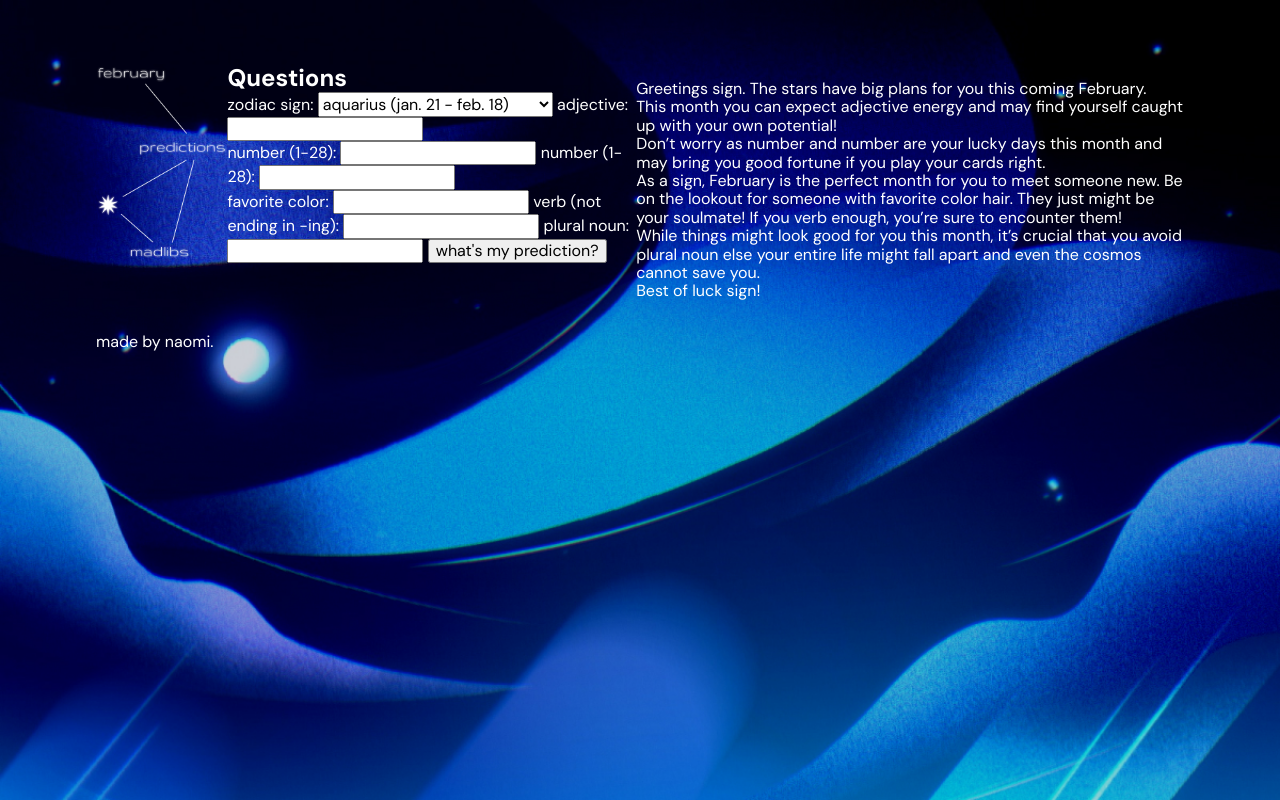
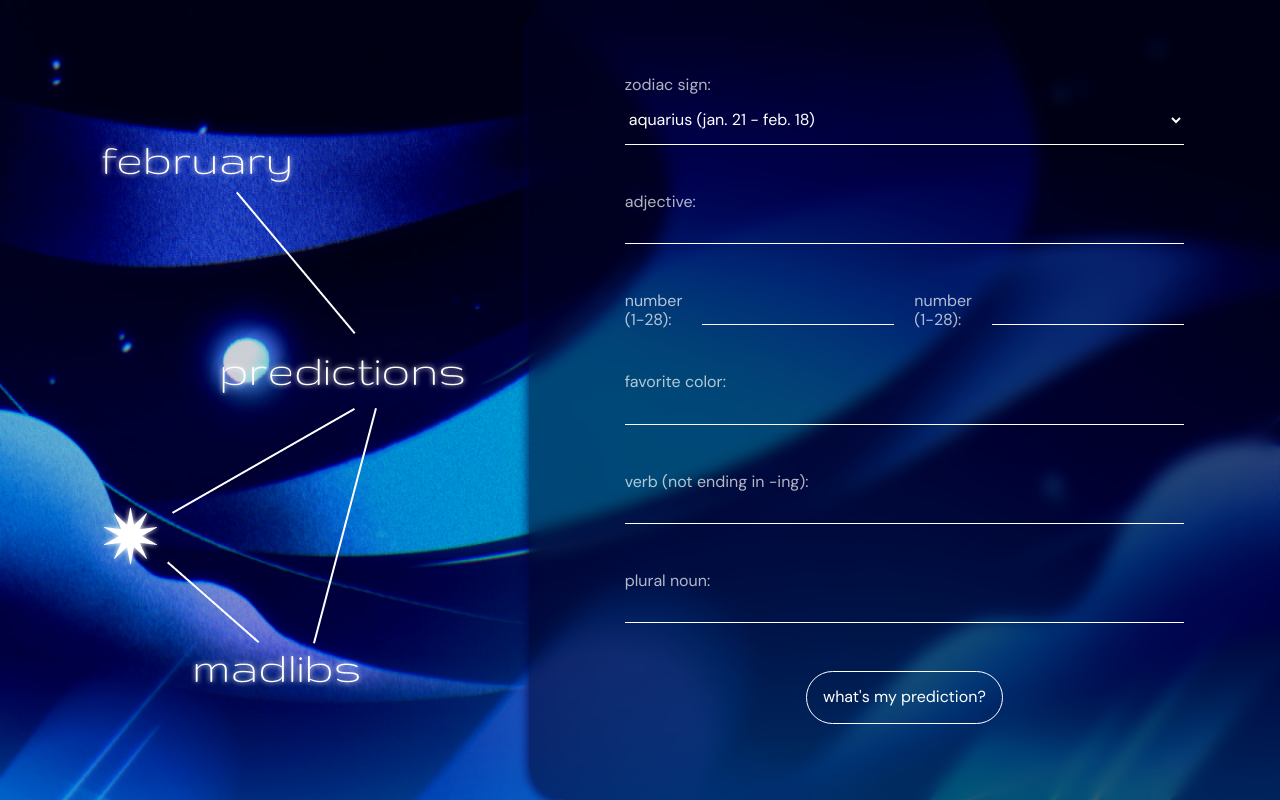
Before and after one commit to omi-h/des157a, a plain HTML site: page madlibs/v1/index.html in a window 1280 px wide. Drawn offline with nearby package versions, Linux system fonts and the light colour scheme.

Commit message:
finished up the form css mostly

```diff
--- a/madlibs/v1/index.html
+++ b/madlibs/v1/index.html
@@ -23,7 +23,7 @@
         </header>
 
         <section id="madlib-questions">
-            <h2>Questions</h2>
+            <!-- <h2>Questions</h2> -->
             <form>
                 <label for="zodiac">zodiac sign:</label>
                 <select name="zodiac" id="zodiac" required>
@@ -73,9 +73,9 @@
         </section>
     </main>
 
-    <footer>
+    <!-- <footer>
         <p>made by naomi.</p>
-    </footer>
+    </footer> -->
 
 </body>
 </html>
--- a/madlibs/v1/styles.css
+++ b/madlibs/v1/styles.css
@@ -20,13 +20,85 @@ body{
     background-image: url("images/madlibs-bg.jpg");
     background-size:cover;
     background-repeat: no-repeat;
+    background-position: center;
+    background-attachment: fixed;
     color:white;
-    margin: 4em 6em 2em 6em;
+}
+
+header img{
+    margin: 8.5em 2em 2em 6em;
+    max-width: 100%;
 }
 
 /*  ------------------------------------  main/form ------------------------------------ */
 main{
     display: flex;
+    gap: 120px;
+    justify-content: center;
 }
 
+label{
+    color: rgba(255, 255, 255, 0.70);
+}
+
+form{
+    display: flex;
+    flex-direction: column;
+    justify-content:center ;
+    height: 100vh;
+    padding-left: 6em;
+    padding-right: 6em;
+
+    border-radius: 36px 0px 0px 36px;
+    border: 0px solid #050D41;
+    background: rgba(1, 1, 39, 0.53);
+    box-shadow: -2px 4px 9.4px 0px rgba(1, 0, 67, 0.69);
+    backdrop-filter: blur(7.449999809265137px);
+}
+
+select{
+    border: none;
+    background-color: rgba(217, 217, 217, 0.00);;
+    border-bottom: 1px solid white;
+    color: white;
+    margin-bottom: 3em;
+    height: 50px;
+
+}
+
+input{
+    color: white;
+    height: 30px;
+    border: none;
+    background-color: rgba(217, 217, 217, 0.00);
+    border-bottom: 1px solid white;
+    margin-bottom: 3em;
+}
+
+input[type=text]:focus{
+    outline: none;
+}
+
+.numbers{
+    display: flex;
+    gap: 20px
+}
+
+form button{
+    /* margin-top: 4em; */
+    margin-left: auto;
+    margin-right: auto;
+    background-color:  rgba(217, 217, 217, 0.00);
+    color: white;
+    border: 1px solid white;
+    border-radius: 35px;
+    padding: 1em;
+}
+
+#madlib-output{
+    display: none;
+}
 /*  ------------------------------------  footer ------------------------------------ */
+footer{
+    margin: auto auto auto 6em;
+}
```
